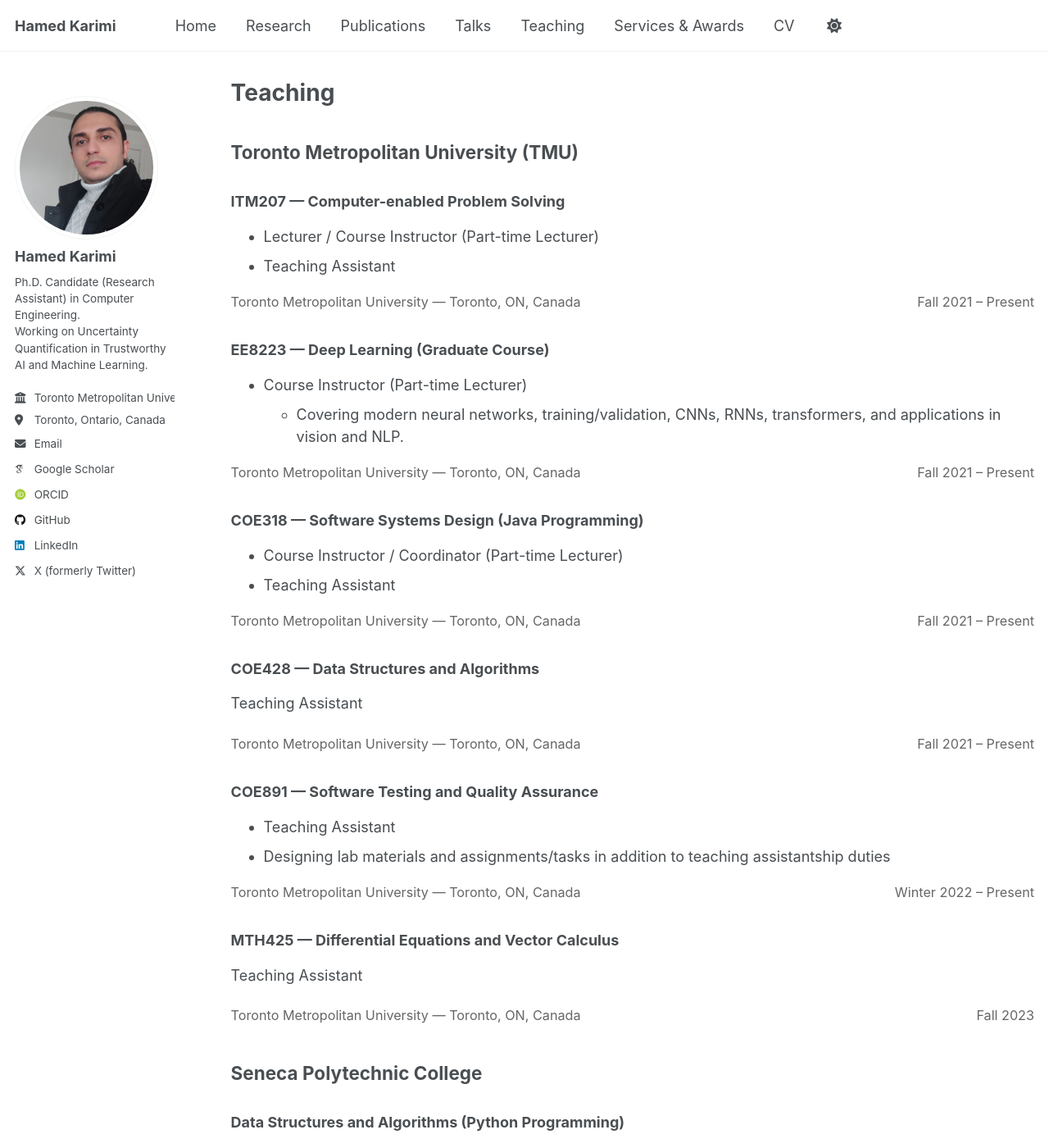
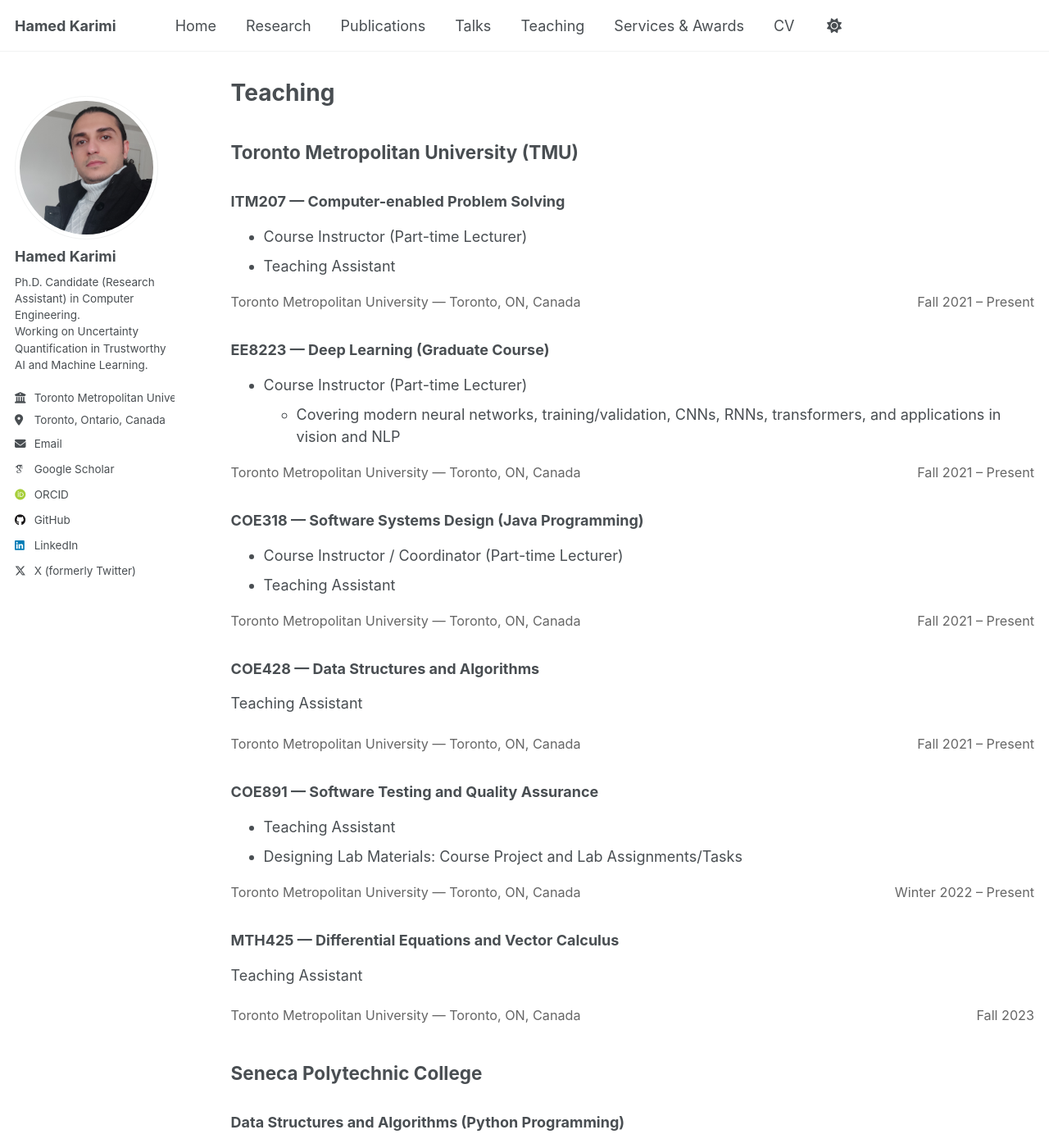
Before and after one commit to hamedmx/hamedmx.github.io, a Jekyll site: the page built from _pages/teaching.md, in a window 1280 px wide and 1400 px high. Shown: the whole window at 82% size. Built offline with Jekyll 4.4.1, drawn with Linux system fonts in a browser that asks for light colours; some web fonts are replaced; a script that is not in the unit is left out.

Commit message:
Update teaching.md

```diff
--- a/_pages/teaching.md
+++ b/_pages/teaching.md
@@ -17,7 +17,7 @@ author_profile: true
 
 ### ITM207 — Computer-enabled Problem Solving
 
-- Lecturer / Course Instructor (Part-time Lecturer)
+- Course Instructor (Part-time Lecturer)
 - Teaching Assistant
 
 <div class="cv-meta">
@@ -33,7 +33,7 @@ Optional links (add only if needed):
 ### EE8223 — Deep Learning (Graduate Course)
 
 * Course Instructor (Part-time Lecturer)
-  * Covering modern neural networks, training/validation, CNNs, RNNs, transformers, and applications in vision and NLP.
+  * Covering modern neural networks, training/validation, CNNs, RNNs, transformers, and applications in vision and NLP
 
 <div class="cv-meta">
   <span class="where">Toronto Metropolitan University — Toronto, ON, Canada</span>
@@ -73,7 +73,7 @@ Teaching Assistant
 ### COE891 — Software Testing and Quality Assurance
 
 - Teaching Assistant
-- Designing lab materials and assignments/tasks in addition to teaching assistantship duties
+- Designing Lab Materials: Course Project and Lab Assignments/Tasks
 
 <div class="cv-meta">
   <span class="where">Toronto Metropolitan University — Toronto, ON, Canada</span>
```
